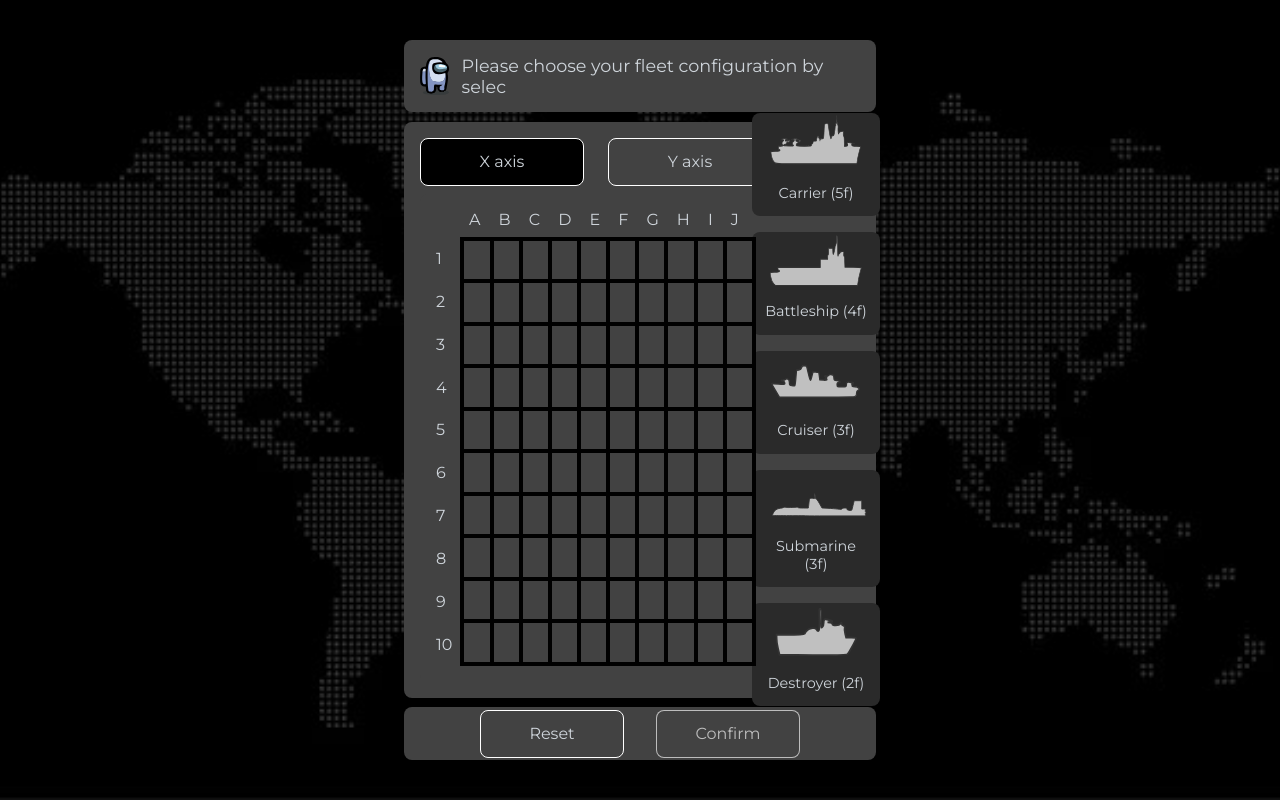
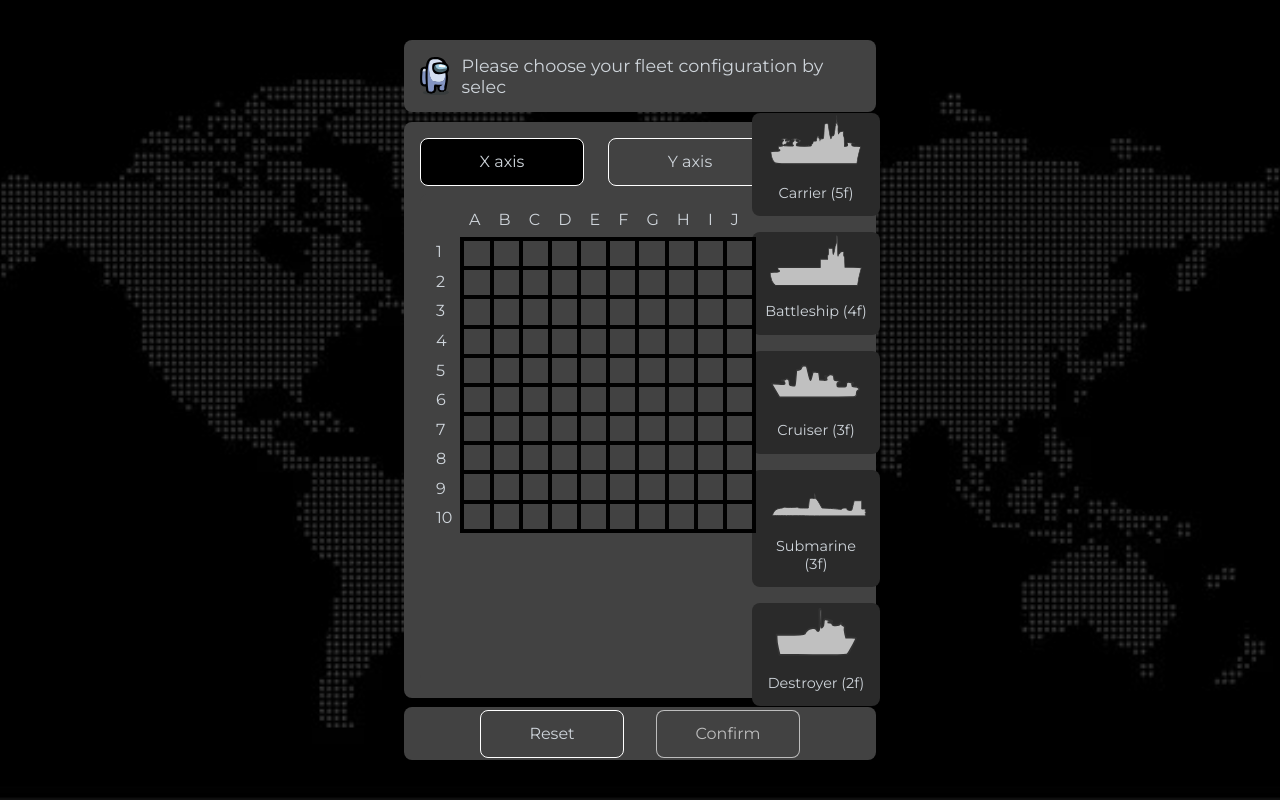
Before and after one commit to late-bloomer82/Battleship, a website built with webpack: page src/index.html in a window 1280 px wide. Both pictures are taken after a click on the button "ENTER COMBAT". Built offline with nearby package versions, Linux system fonts and the light colour scheme.

Commit message:
switched from flexbox to grid display for the gameboard grid. fixed the issue of y axis ships misalignment

```diff
--- a/src/styles.css
+++ b/src/styles.css
@@ -226,7 +226,6 @@ p {
 #gameboardSection {
   display: flex;
   gap: 1rem;
-  height: 70%;
   width: 100%;
 }
 
@@ -266,7 +265,6 @@ p {
 }
 #y-axis-grid-container {
   display: flex;
-  height: 100%;
 }
 
 #y-axis {
@@ -289,11 +287,13 @@ p {
 #setup-gameboard .y-axis {
   letter-spacing: 2.85rem;
 }
+
 .gameboard-grid {
   z-index: 0;
   position: relative;
-  display: flex;
-  flex-wrap: wrap;
+  display: grid;
+  grid-template-columns: repeat(10, 1fr);
+  grid-template-rows: repeat(10, 1fr);
   height: 100%;
   width: 100%;
   border: 2px solid black;
@@ -310,7 +310,7 @@ p {
   user-select: none;
   position: relative;
   border: 2px solid black;
-  flex: 1 1 10%;
+  aspect-ratio: 1 / 1;
   transition: background-color 0.3s ease, transform 0.3s ease,
     box-shadow 0.3s ease;
 }
@@ -538,7 +538,6 @@ p {
 }
 
 .resultImg {
-  border-radius: 50%;
   height: 5rem;
 }
 
```
